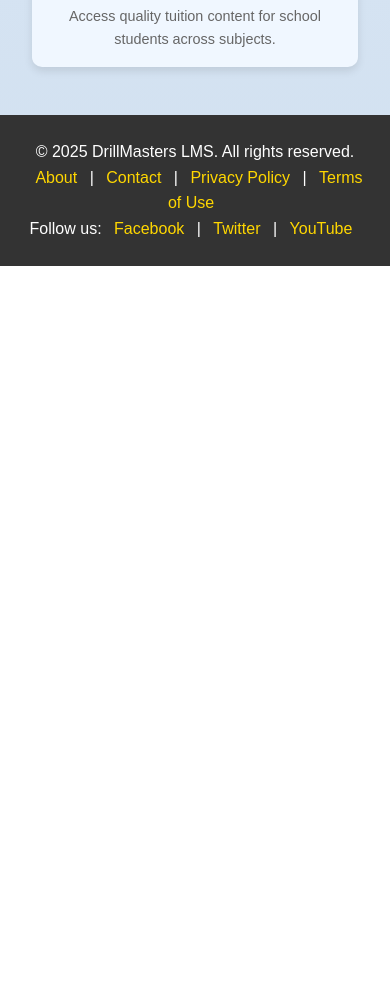
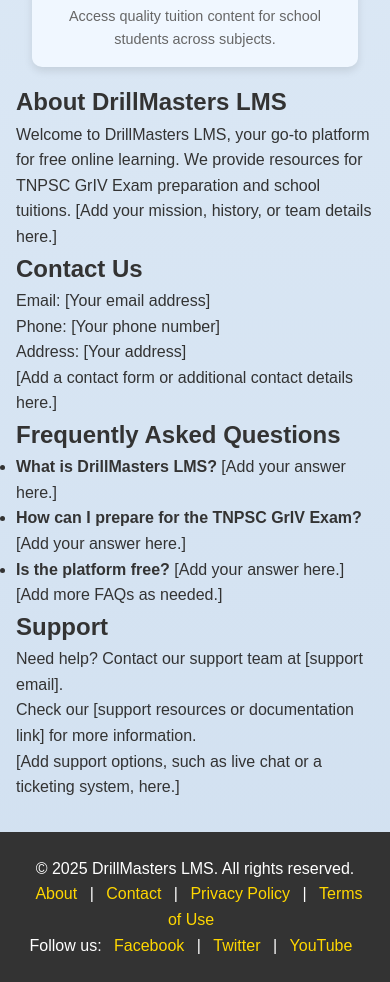
Before and after one commit to rjagathe/drillmasters-lms, a plain HTML site: page index.html in a window 390 px wide. Shown: the part 1211-2193 px from the top of the page. Before the commit the page ends 1477 px from the top, so only its background shows below. Drawn offline with Linux system fonts and the light colour scheme.

Commit message:
Update index.html
Add contents to Hamburger menus.

```diff
--- a/index.html
+++ b/index.html
@@ -307,6 +307,40 @@
             </div>
 
         </section>
+
+	    <!-- About Section -->
+<section id="about" class="content-section">
+    <h2>About DrillMasters LMS</h2>
+    <p>Welcome to DrillMasters LMS, your go-to platform for free online learning. We provide resources for TNPSC GrIV Exam preparation and school tuitions. [Add your mission, history, or team details here.]</p>
+</section>
+
+<!-- Contact Section -->
+<section id="contact" class="content-section">
+    <h2>Contact Us</h2>
+    <p>Email: [Your email address]</p>
+    <p>Phone: [Your phone number]</p>
+    <p>Address: [Your address]</p>
+    <p>[Add a contact form or additional contact details here.]</p>
+</section>
+
+<!-- FAQ Section -->
+<section id="faq" class="content-section">
+    <h2>Frequently Asked Questions</h2>
+    <ul>
+        <li><strong>What is DrillMasters LMS?</strong> [Add your answer here.]</li>
+        <li><strong>How can I prepare for the TNPSC GrIV Exam?</strong> [Add your answer here.]</li>
+        <li><strong>Is the platform free?</strong> [Add your answer here.]</li>
+    </ul>
+    <p>[Add more FAQs as needed.]</p>
+</section>
+
+<!-- Support Section -->
+<section id="support" class="content-section">
+    <h2>Support</h2>
+    <p>Need help? Contact our support team at [support email].</p>
+    <p>Check our [support resources or documentation link] for more information.</p>
+    <p>[Add support options, such as live chat or a ticketing system, here.]</p>
+</section>
     </main>
 
     <!-- Footer -->
```
